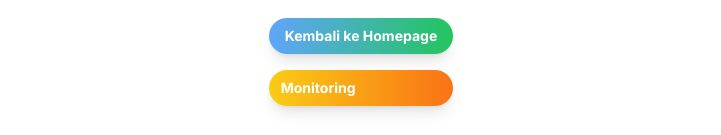
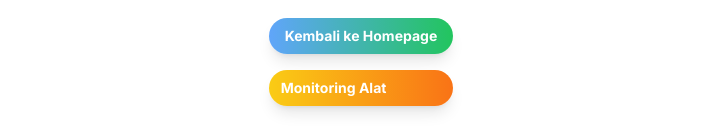
Before and after one commit to muhammadsyaarif/monitotingg, a Next.js app: page /AboutUs in a window 1280 px wide. Shown: the part 812-947 px from the top of the page, without its empty margins (279-1000 px from the left). Built offline with nearby package versions, Linux system fonts and the light colour scheme.

Commit message:
Update page.tsx

```diff
--- a/app/AboutUs/page.tsx
+++ b/app/AboutUs/page.tsx
@@ -46,7 +46,7 @@ export default function AboutUs() {
           href="/monitoring"
           className="relative inline-block px-3 py-2 text-sm font-bold text-white bg-gradient-to-r from-yellow-400 to-orange-500 rounded-full shadow-lg hover:scale-105 hover:bg-gradient-to-r hover:from-orange-500 hover:to-yellow-400 transition duration-300 ease-in-out"
         >
-          Monitoring
+          Monitoring Alat
         </Link>
       </div>
     </div>
```
